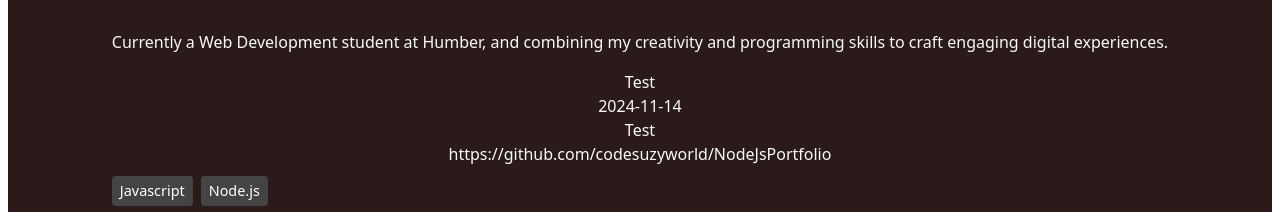
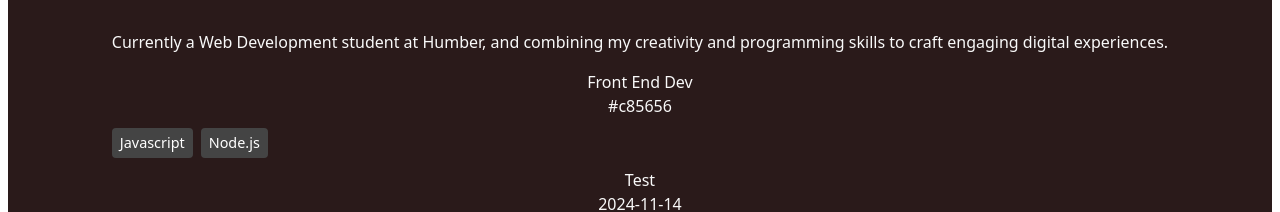
Before and after one commit to codesuzyworld/CodesSuzyPortfolio, a React (Vite) app: page / in a window 1280 px wide. Shown: the part 687-899 px from the top of the page. Built offline with nearby package versions, Linux system fonts and the light colour scheme.

Commit message:
Added the Skills part.

```diff
--- a/src/App.jsx
+++ b/src/App.jsx
@@ -19,8 +19,8 @@ function App() {
         <Route path="/" element={<Home />} />
       </Routes>
       <About />
+      <Skills />
       <Projects />
-      <Skills />
       <Footer />
     </BrowserRouter>
   )
--- a/src/components/Projects/index.jsx
+++ b/src/components/Projects/index.jsx
@@ -11,7 +11,7 @@ export default function Projects() {
   const [stack, setStack] = useState(null);
   const [image, setImage] = useState(null);
 
-  // Fetch question on component mount
+  // Fetch projec on component mount
   useEffect(() => {
       const fetchProject = async () => {
           try {
--- a/src/components/Skills/index.jsx
+++ b/src/components/Skills/index.jsx
@@ -1,6 +1,60 @@
+import { useEffect, useState } from 'react';
+import styles from "./skills.module.css"
+
 export default function Skills() {
-    console.log("Skills component rendering"); // Add this line
+    console.log("Skills component rendering");
+    const [name, setName] = useState(null);
+    const [tagColor, setTagColor] = useState(null);
+    const [subskills, setSubskills] = useState(null);
+
+    // Fetch skills on component mount
+    useEffect(() => {
+      const fetchSkills = async () => {
+          try {
+              // const url = 'https://nodejsportfolio-4xnq.onrender.com/api/skills';
+              // const response = await fetch(url);
+              // const data = await response.json();
+              const data = [{
+                  "_id": "674ac0de8ad68c7f3d877e4c",
+                  "name": "Front End Dev",
+                  "tagColor": "#c85656",
+                  "subskills": ["Javascript", "Node.js"],
+                  "__v": 0
+              }];
+
+              // Since data is an array, we need to access the first item
+              if (data && data[0]) {
+                  const skill = data[0];
+                  setName(skill.name);
+                  setTagColor(skill.tagColor);
+                  setSubskills(skill.subskills);
+              }
+          } catch (error) {
+              console.error("Error fetching skill:", error);
+          }
+      };
+
+      fetchSkills();
+    }, []);
+
       return(
-        <h2>Skills</h2>
+        <div className="skillSection">
+        <div>{name || "Loading Skill Name..."}</div>
+        <div>{tagColor || "Loading tagColor..."}</div>
+        <div>{subskills && subskills.length > 0 && (
+          <div className={styles.skillStack}>
+            <div className={styles.skillList}>
+              {subskills.map((tech, index) => (
+                  <span
+                    key={index}
+                    className={styles.skillTag}
+                    style={{ backgroundColor: '#444', color: '#fff' }}>
+                    {tech}
+                  </span>
+                ))}
+              </div>
+            </div>
+          )}</div>
+    </div>
       )
     }
--- /dev/null
+++ b/src/components/Skills/skills.module.css
@@ -0,0 +1,23 @@
+
+.skillSection {
+    margin: 20px 0;
+    border-radius: 50px;
+    background: #412C2C;
+}
+
+.skillStack {
+    margin: 10px 0;
+}
+
+.skillList {
+    display: flex;
+    flex-wrap: wrap;
+    gap: 8px;
+    margin-top: 5px;
+}
+
+.skillTag {
+    padding: 4px 8px;
+    border-radius: 4px;
+    font-size: 0.9em;
+}
```
